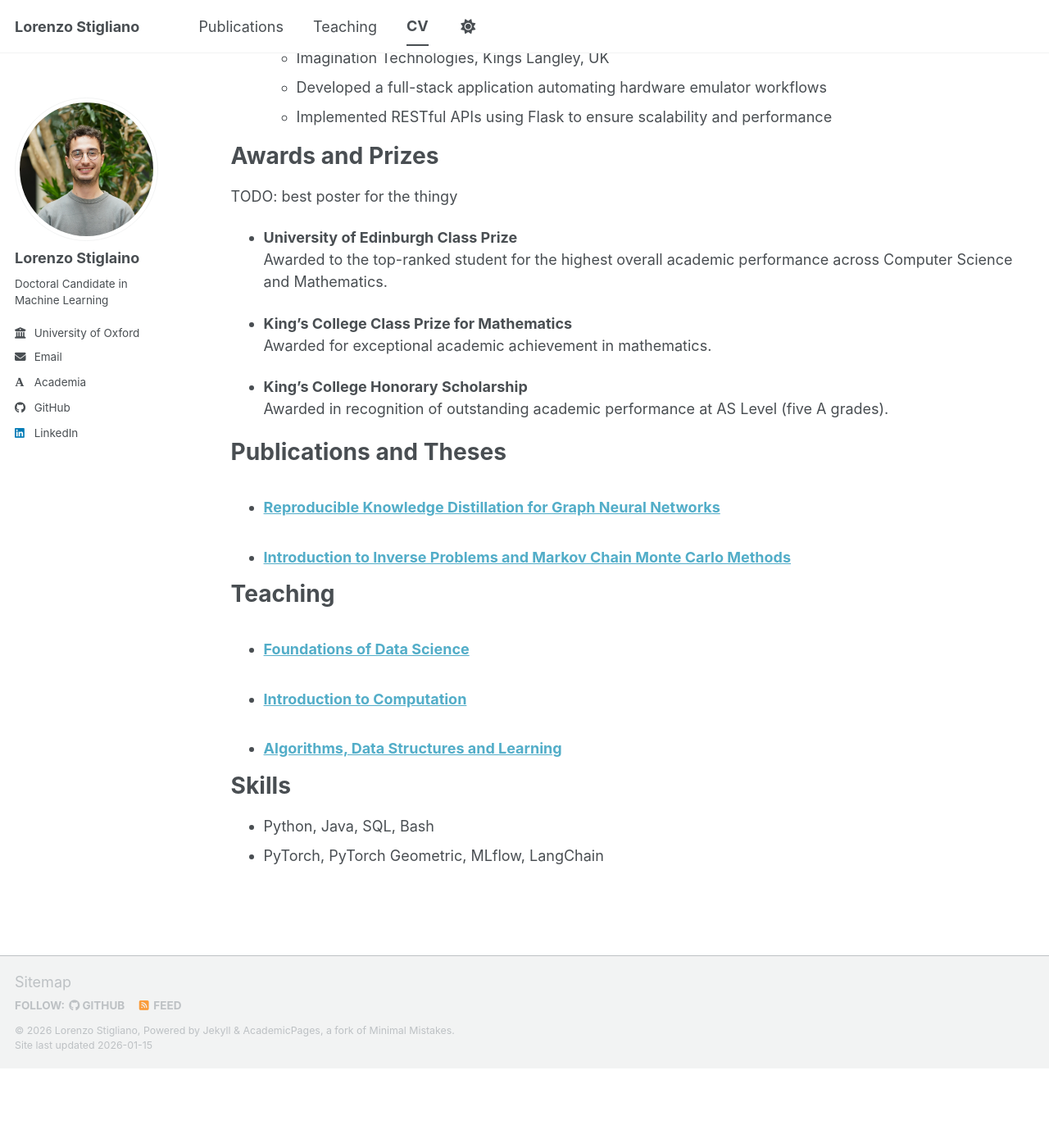
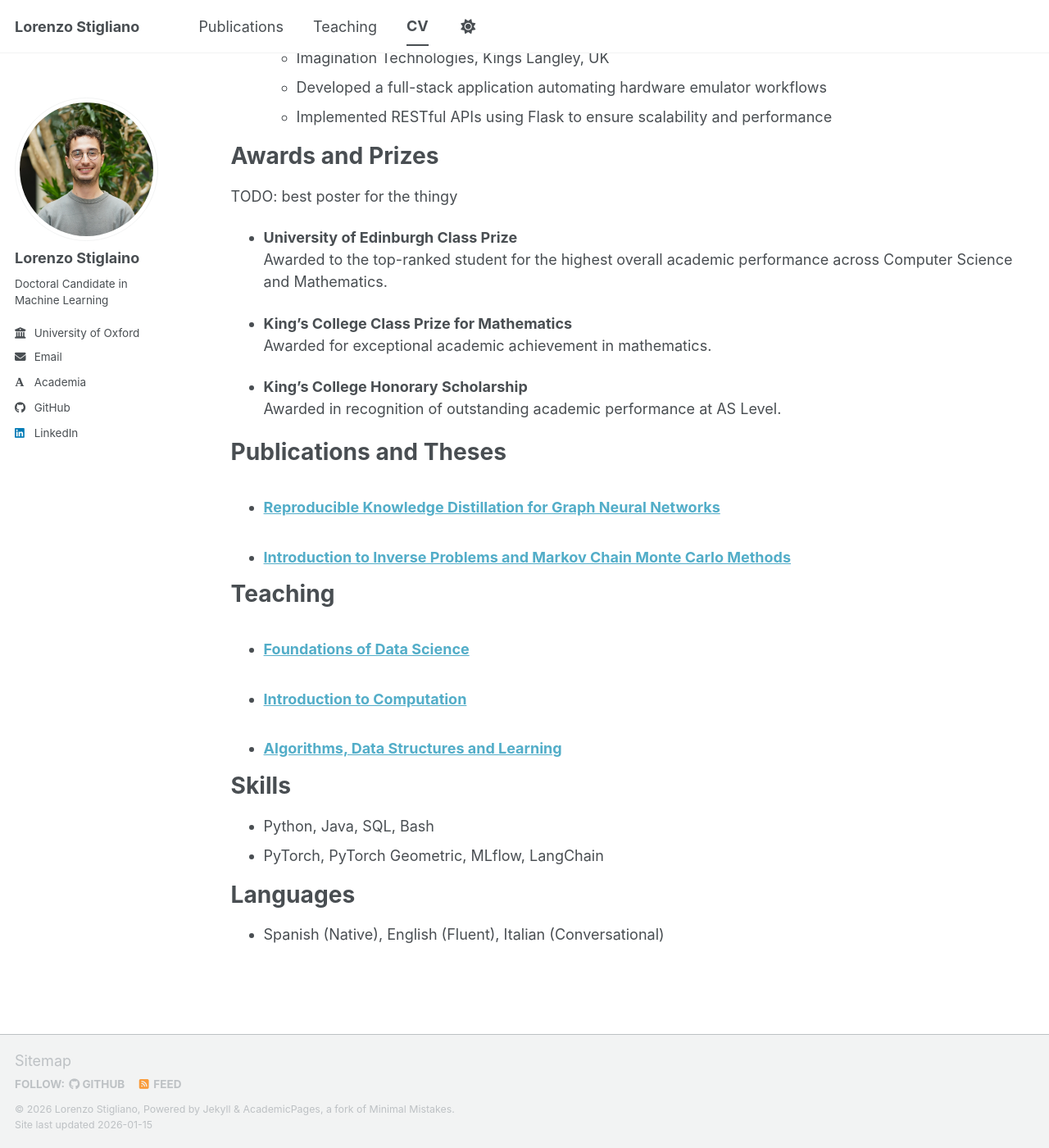
Before and after one commit to LorenzoStigliano/lorenzostigliano.github.io, a Jekyll site: the page built from _pages/cv.md, in a window 1280 px wide and 1400 px high, scrolled down 1369 px. Shown: the whole window at 82% size. Built offline with Jekyll 4.4.1, drawn with Linux system fonts in a browser that asks for light colours; some web fonts are replaced; a script bundle is joined from its source files by our own code; library files that are not in the unit come from our copies; before the commit the page ends 2672 px from its top, so only the background shows below that; some of the changed text lies outside the part shown.

```diff
--- a/_pages/cv.md
+++ b/_pages/cv.md
@@ -66,7 +67,7 @@ TODO: best poster for the thingy
   Awarded for exceptional academic achievement in mathematics.
 
 * **King’s College Honorary Scholarship**
-  Awarded in recognition of outstanding academic performance at AS Level (five A grades).
+  Awarded in recognition of outstanding academic performance at AS Level.
 
 Publications and Theses
 ======
@@ -90,3 +91,7 @@ Skills
 ======
 * Python, Java, SQL, Bash
 * PyTorch, PyTorch Geometric, MLflow, LangChain
+
+Languages
+======
+* Spanish (Native), English (Fluent), Italian (Conversational)
```
Also changed, not shown: other parts of _pages/cv.md (+2 -1 lines).
